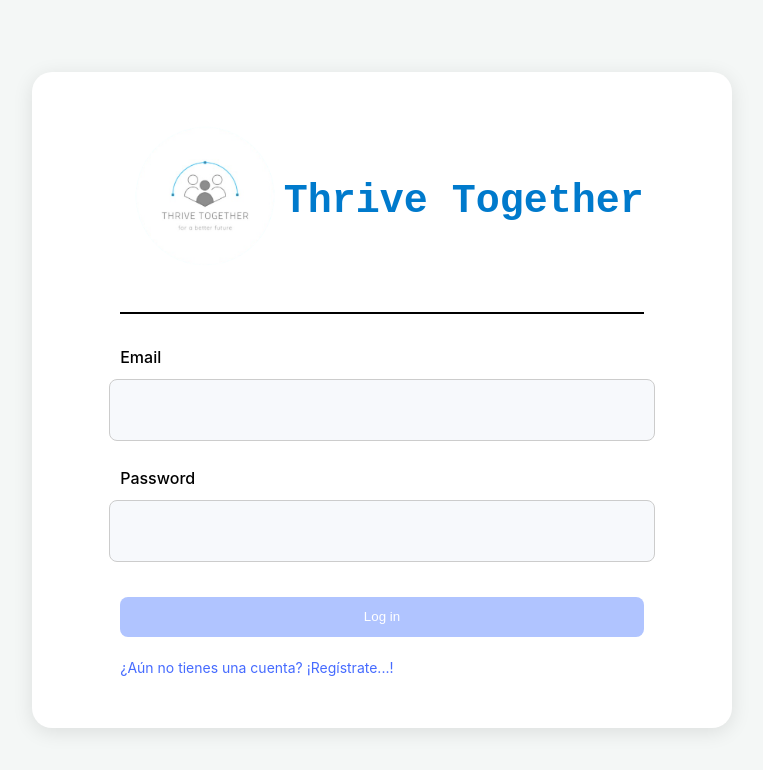
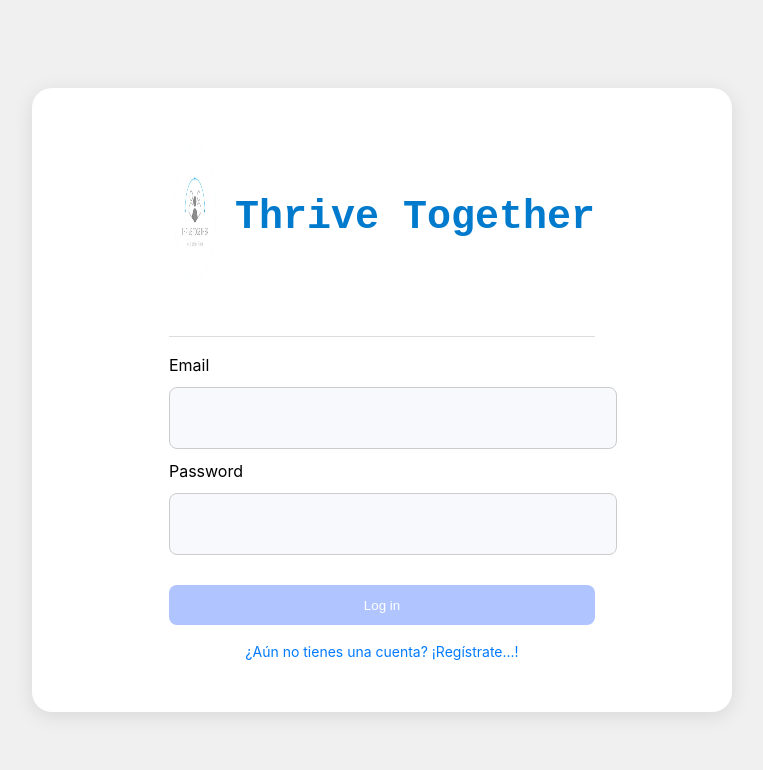
Before and after one commit to JTejaxun-2022229/Frontend-ThriveTogether, a React (Vite) app: page / in a window 1280 px wide. Shown: the top 770 px of the page, without its empty margins (258-1021 px from the left). Built offline with nearby package versions, Linux system fonts and the light colour scheme.

Commit message:
register funcional, estilos pendientes

```diff
--- a/src/components/Input.jsx
+++ b/src/components/Input.jsx
@@ -1,51 +1,34 @@
-/* eslint-disable react/prop-types */
+import React from 'react';
 
 export const Input = ({
     field,
     label,
     value,
     onChangeHandler,
-    type,
+    onBlurHandler,
+    type = 'text',
     showErrorMessage,
     validationMessage,
-    onBlurHandler,
-    textarea,
-    disabled
 }) => {
-    const handleValueChange = (event) => {
-        onChangeHandler(event.target.value, field)
-    }
+    const handleBlur = (event) => {
+        onBlurHandler(event.target.value, field);
+    };
 
-    const handleInputBlur = (event) => {
-        onBlurHandler(event.target.value, field)
-    }
+    const handleChange = (event) => {
+        onChangeHandler(event.target.value, field);
+    };
 
-  return (
-    <>
-        <div className="auth-form-label">
-            <span>{label}</span>
-        </div>
-        {textarea ? (
-            <textarea
+    return (
+        <div className="input-container">
+            <label htmlFor={field}>{label}</label>
+            <input
+                id={field}
                 type={type}
                 value={value}
-                onChange={handleValueChange}
-                onBlur={handleInputBlur}
-                rows={5}
-                style={{maxWidth: '400px'}}
+                onChange={handleChange}
+                onBlur={handleBlur}
             />
-        ) : (
-            <input
-                type={type}
-                value={value}
-                onChange={handleValueChange}
-                onBlur={handleInputBlur}
-                disabled={disabled}
-            />
-        )}
-        <span className="auth-form-validations-message">
-            {showErrorMessage && validationMessage}
-        </span>
-    </>
-  )
-}
+            {showErrorMessage && <span className="error-message">{validationMessage}</span>}
+        </div>
+    );
+};
--- a/src/components/Login.jsx
+++ b/src/components/Login.jsx
@@ -8,9 +8,11 @@
   validatePassword,
 } from "../shared/validators";
 import { useLogin } from "../shared/hooks";
+import { useNavigate } from 'react-router-dom';
 
 export const Login = ({ switchAuthHandler, onLoginSuccess }) => {
   const { login, isLoading } = useLogin();
+  const navigate = useNavigate();
 
   const [formState, setFormState] = useState({
     email: {
@@ -104,7 +106,7 @@
             Log in
           </button>
         </form>
-        <span onClick={switchAuthHandler} className="auth-form-switch-label">
+        <span onClick={() => navigate('/register')} className="auth-form-switch-label">
           ¿Aún no tienes una cuenta? ¡Regístrate...!
         </span>
       </div>
--- a/src/pages/RegisterPage/Register.jsx
+++ b/src/pages/RegisterPage/Register.jsx
@@ -1,25 +1,26 @@
 import React, { useState } from 'react';
-import { Input } from './Input';
-import { registerValidationMessages, validateRegister } from '../shared/validators';
-import { useRegister } from '../shared/hooks';
-import logoThrive from '../assets/img/thriveTogether.png';
+import { Input } from '../../components/Input';
+import { useRegister } from '../../shared/hooks/useRegister';
+import { useNavigate } from 'react-router-dom';
+import logoThrive from '../../assets/img/thriveTogether.png';
+import { registerValidationMessages, validateRegister } from '../../shared/validators/index';
+import './register.css';
 
 export const Register = ({ switchAuthHandler }) => {
 
     const { registerUser, isLoading } = useRegister();
+    const navigate = useNavigate();
 
     const [formState, setFormState] = useState({
         name: { value: '', isValid: false, showError: false },
         username: { value: '', isValid: false, showError: false },
         email: { value: '', isValid: false, showError: false },
         password: { value: '', isValid: false, showError: false },
-        description: { value: '', isValid: true, showError: false },
         photo: { value: '', isValid: true, showError: false },
         vices: { value: [], isValid: true, showError: false },
     });
 
     const handleInputChange = (value, field) => {
-
         setFormState((prevState) => ({
             ...prevState,
             [field]: {
@@ -30,7 +31,6 @@
     };
 
     const handleValidationOnBlur = (value, field) => {
-
         const isValid = validateRegister(field, value);
         setFormState((prevState) => ({
             ...prevState,
@@ -43,7 +43,6 @@
     };
 
     const handleVicesToggle = (vice) => {
-
         setFormState((prevState) => {
             const newVices = prevState.vices.value.includes(vice)
                 ? prevState.vices.value.filter((v) => v !== vice)
@@ -60,14 +59,12 @@
     };
 
     const handleRegister = (event) => {
-
         event.preventDefault();
         const userData = {
             name: formState.name.value,
             username: formState.username.value,
             email: formState.email.value,
             password: formState.password.value,
-            description: formState.description.value,
             photo: formState.photo.value,
             vices: formState.vices.value,
         };
@@ -78,11 +75,11 @@
     const isSubmitDisabled = isLoading || !Object.values(formState).every((field) => field.isValid);
 
     return (
-        <div className="register-container">
-            <div className="register-right">
-                <form className="auth-form">
+        <div className="auth-container">
+            <div className="register-container">
+                <form className="auth-form" onSubmit={handleRegister}>
                     <div className="auth-logo-container">
-                        <img src={logoThrive} height={150} />
+                        <img src={logoThrive} alt="Thrive Together Logo" />
                         <div>
                             <h1>Thrive Together</h1>
                         </div>
@@ -92,9 +89,9 @@
                         field='name'
                         label='Name'
                         value={formState.name.value}
-                        onChangeHandler={handleInputChange}
+                        onChangeHandler={(value) => handleInputChange(value, 'name')}
                         type='text'
-                        onBlurHandler={handleValidationOnBlur}
+                        onBlurHandler={(value) => handleValidationOnBlur(value, 'name')}
                         showErrorMessage={formState.name.showError}
                         validationMessage={registerValidationMessages.name}
                     />
@@ -102,9 +99,9 @@
                         field='username'
                         label='Username'
                         value={formState.username.value}
-                        onChangeHandler={handleInputChange}
+                        onChangeHandler={(value) => handleInputChange(value, 'username')}
                         type='text'
-                        onBlurHandler={handleValidationOnBlur}
+                        onBlurHandler={(value) => handleValidationOnBlur(value, 'username')}
                         showErrorMessage={formState.username.showError}
                         validationMessage={registerValidationMessages.username}
                     />
@@ -112,9 +109,9 @@
                         field='email'
                         label='Email'
                         value={formState.email.value}
-                        onChangeHandler={handleInputChange}
+                        onChangeHandler={(value) => handleInputChange(value, 'email')}
                         type='text'
-                        onBlurHandler={handleValidationOnBlur}
+                        onBlurHandler={(value) => handleValidationOnBlur(value, 'email')}
                         showErrorMessage={formState.email.showError}
                         validationMessage={registerValidationMessages.email}
                     />
@@ -122,24 +119,17 @@
                         field='password'
                         label='Password'
                         value={formState.password.value}
-                        onChangeHandler={handleInputChange}
+                        onChangeHandler={(value) => handleInputChange(value, 'password')}
                         type='password'
-                        onBlurHandler={handleValidationOnBlur}
+                        onBlurHandler={(value) => handleValidationOnBlur(value, 'password')}
                         showErrorMessage={formState.password.showError}
                         validationMessage={registerValidationMessages.password}
-                    />
-                    <Input
-                        field='description'
-                        label='Description'
-                        value={formState.description.value}
-                        onChangeHandler={handleInputChange}
-                        type='text'
                     />
                     <Input
                         field='photo'
                         label='Photo URL'
                         value={formState.photo.value}
-                        onChangeHandler={handleInputChange}
+                        onChangeHandler={(value) => handleInputChange(value, 'photo')}
                         type='text'
                     />
                     <div className="vices-container">
@@ -157,11 +147,11 @@
                             ))}
                         </div>
                     </div>
-                    <button onClick={handleRegister} disabled={isSubmitDisabled}>
+                    <button type="submit" disabled={isSubmitDisabled}>
                         Register
                     </button>
                 </form>
-                <span onClick={switchAuthHandler} className="auth-form-switch-label">
+                <span onClick={() => navigate('/')} className="auth-form-switch-label">
                     ¿Ya tienes una cuenta? ¡Inicia sesión...!
                 </span>
             </div>
--- a/src/pages/RegisterPage/register.css
+++ b/src/pages/RegisterPage/register.css
@@ -0,0 +1,80 @@
+.auth-container {
+    display: flex;
+    justify-content: center;
+    align-items: center;
+    height: 100vh;
+    background-color: #f0f0f0;
+}
+
+.register-container {
+    background: #fff;
+    padding: 2rem;
+    border-radius: 10px;
+    box-shadow: 0 4px 8px rgba(0, 0, 0, 0.1);
+    width: 400px;
+}
+
+.auth-form {
+    display: flex;
+    flex-direction: column;
+}
+
+.auth-logo-container {
+    display: flex;
+    align-items: center;
+    justify-content: center;
+    margin-bottom: 2rem;
+}
+
+.auth-logo-container img {
+    width: 50px;
+    margin-right: 1rem;
+}
+
+.logo-separator {
+    height: 1px;
+    background-color: #ddd;
+    margin: 1rem 0;
+}
+
+.vices-container {
+    margin-top: 1rem;
+}
+
+.vices-buttons {
+    display: flex;
+    flex-wrap: wrap;
+    gap: 0.5rem;
+}
+
+.vice-button {
+    border: 1px solid #ddd;
+    background-color: transparent;
+    padding: 0.5rem 1rem;
+    border-radius: 5px;
+    cursor: pointer;
+    transition: all 0.3s;
+}
+
+.vice-button.active {
+    border-color: #007bff;
+    color: #007bff;
+}
+
+.vice-button:hover {
+    background-color: #007bff;
+    color: #fff;
+}
+
+button[disabled] {
+    background-color: #ddd;
+    cursor: not-allowed;
+}
+
+.auth-form-switch-label {
+    display: block;
+    margin-top: 1rem;
+    text-align: center;
+    color: #007bff;
+    cursor: pointer;
+}
--- a/src/shared/validators/index.js
+++ b/src/shared/validators/index.js
@@ -5,3 +5,4 @@
 export * from './validatePasswordConfir'
 export * from './validateUsername'
 export * from './validateTitle'
+export * from './validateRegister'
--- /dev/null
+++ b/src/shared/validators/validateRegister.jsx
@@ -0,0 +1,20 @@
+export const registerValidationMessages = {
+
+    name: 'Name is required.',
+    username: 'Username is required and must be unique.',
+    email: 'Valid email is required.',
+    password: 'Password is required.',
+};
+
+export const validateRegister = (field, value) => {
+
+    switch (field) {
+        case 'name':
+        case 'username':
+        case 'email':
+        case 'password':
+            return value.trim().length > 0;
+        default:
+            return true;
+    }
+};
```
